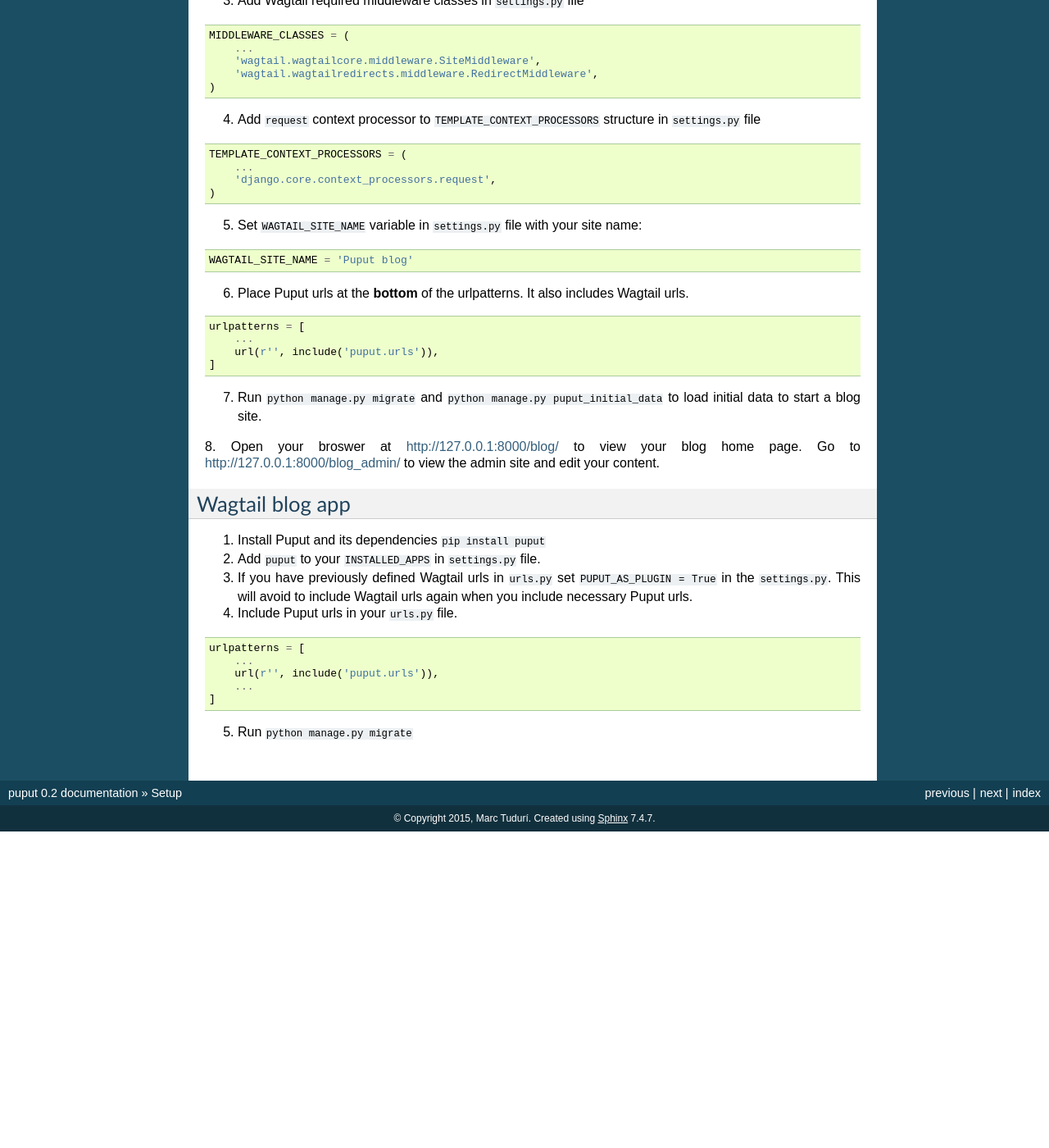
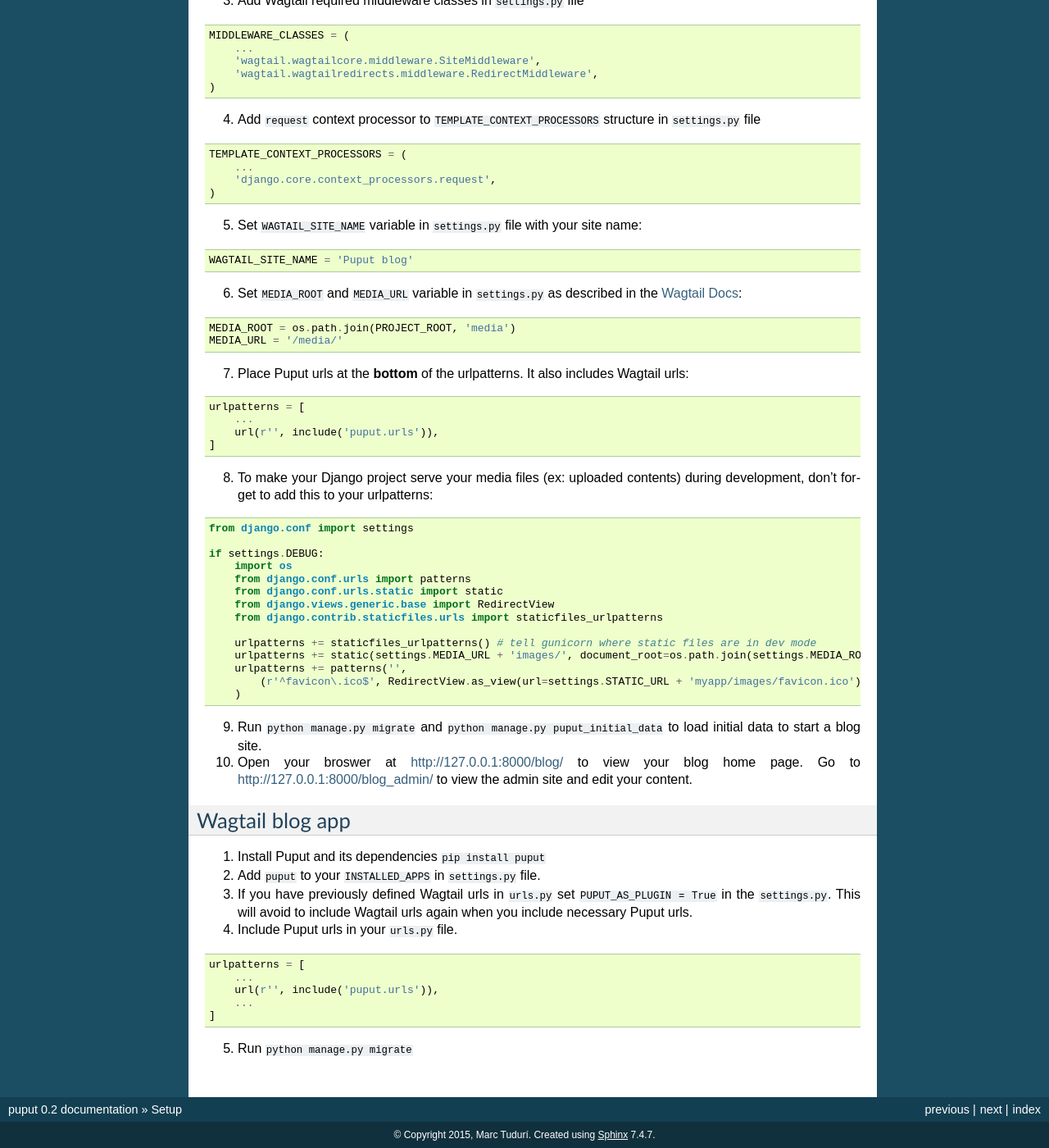
Before and after one commit to APSL/puput, a Sphinx documentation site: the page built from docs/setup.rst, in a window 1280 px wide and 1400 px high, scrolled down 751 px. Shown: the whole window at 82% size. Built offline with Sphinx 7.4.7, drawn with Linux system fonts in a browser that asks for light colours; before the commit the page ends 1765 px from its top, so only the background shows below that.

Commit message:
Adding information about MEDIA_ROOT/URL and how to make a Standalone Blog App serve Media in Dev mode.

```diff
--- a/docs/setup.rst
+++ b/docs/setup.rst
@@ -70,7 +70,15 @@
 
     WAGTAIL_SITE_NAME = 'Puput blog'
 
-6. Place Puput urls at the **bottom** of the urlpatterns. It also includes Wagtail urls.
+6. Set :code:`MEDIA_ROOT` and :code:`MEDIA_URL` variable in :code:`settings.py` as described in the `Wagtail Docs <http://docs.wagtail.io/en/v1.1/advanced_topics/settings.html#ready-to-use-example-configuration-files>`_:
+
+.. code-block:: python
+
+    MEDIA_ROOT = os.path.join(PROJECT_ROOT, 'media')
+    MEDIA_URL = '/media/'
+
+
+7. Place Puput urls at the **bottom** of the urlpatterns. It also includes Wagtail urls:
 
 .. code-block:: python
 
@@ -78,9 +86,30 @@
         ...
         url(r'', include('puput.urls')),
     ]
-7. Run :code:`python manage.py migrate` and :code:`python manage.py puput_initial_data` to load initial data to start a blog site.
-8. Open your broswer at http://127.0.0.1:8000/blog/ to view your blog home page. Go to http://127.0.0.1:8000/blog_admin/ to view
-the admin site and edit your content.
+
+8. To make your Django project serve your media files (ex: uploaded contents) during development, don't forget to add this to your urlpatterns:
+
+.. code-block:: python
+
+
+    from django.conf import settings
+
+    if settings.DEBUG:
+        import os
+        from django.conf.urls import patterns
+        from django.conf.urls.static import static
+        from django.views.generic.base import RedirectView
+        from django.contrib.staticfiles.urls import staticfiles_urlpatterns
+
+        urlpatterns += staticfiles_urlpatterns() # tell gunicorn where static files are in dev mode
+        urlpatterns += static(settings.MEDIA_URL + 'images/', document_root=os.path.join(settings.MEDIA_ROOT, 'images'))
+        urlpatterns += patterns('',
+            (r'^favicon\.ico$', RedirectView.as_view(url=settings.STATIC_URL + 'myapp/images/favicon.ico'))
+        )
+
+
+9. Run :code:`python manage.py migrate` and :code:`python manage.py puput_initial_data` to load initial data to start a blog site.
+10. Open your broswer at http://127.0.0.1:8000/blog/ to view your blog home page. Go to http://127.0.0.1:8000/blog_admin/ to view the admin site and edit your content.
 
 
 .. _wagtail_app:
```
Also changed, not shown: README.rst (+33 -3 lines), 1 other file.
